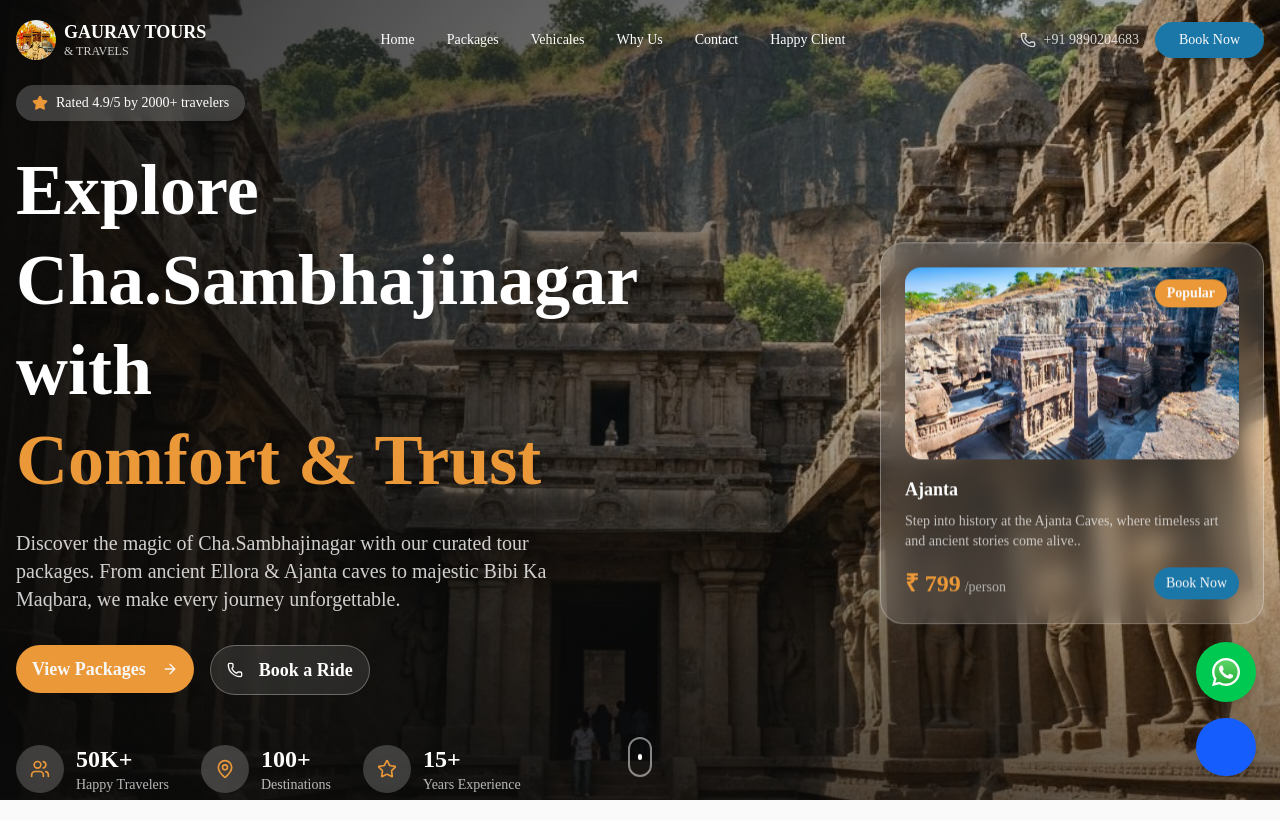
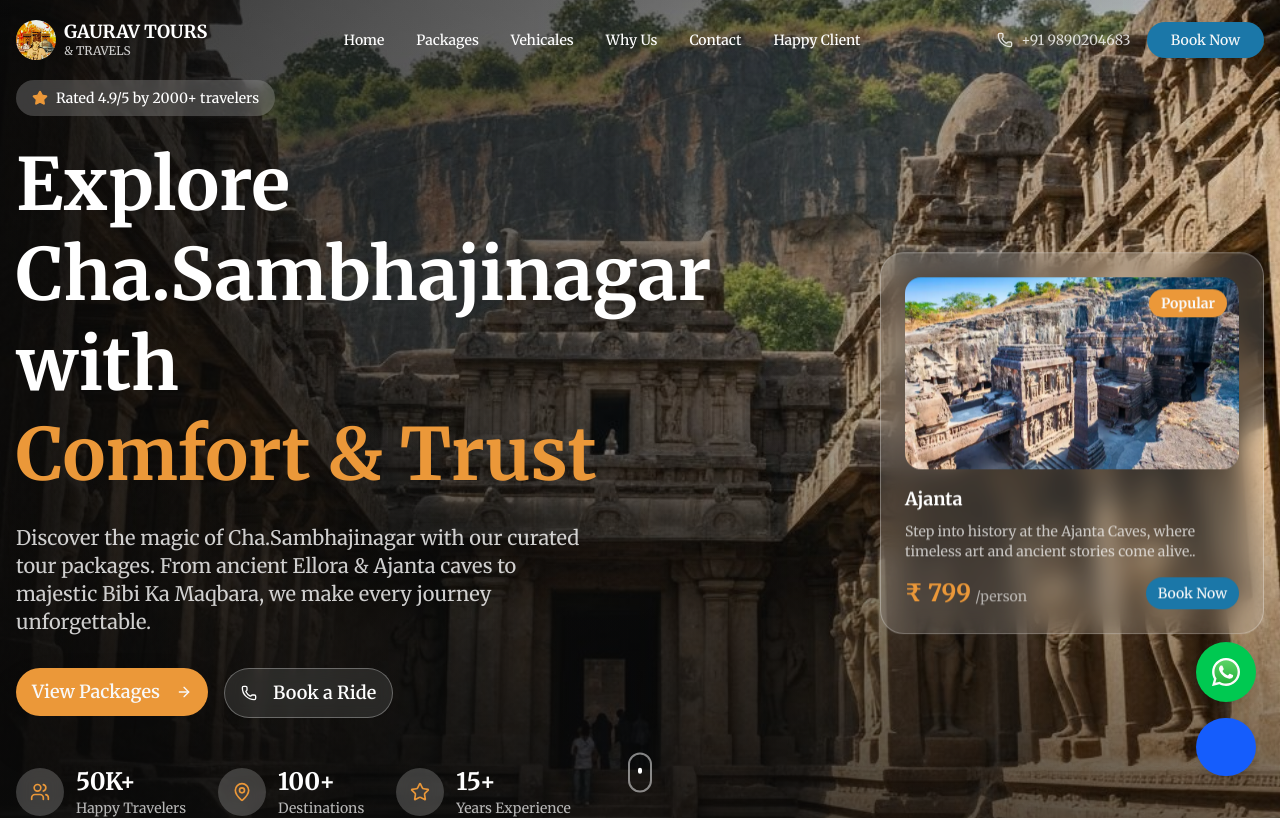
Before and after one commit to AMIT-MAKASARE/Gaurav-tours-travels, a React (Vite) app in the folder frontend/: page / in a window 1280 px wide. Shown: the top 820 px of the page. Built offline with nearby package versions, Linux system fonts and the light colour scheme; some icons are missing.

Commit message:
load the marriweather font

```diff
--- a/frontend/index.html
+++ b/frontend/index.html
@@ -3,6 +3,14 @@
   <head>
     <meta charset="UTF-8" />
     <link rel="icon" type="image/svg+xml" href="/vite.svg" />
+
+    <link rel="preconnect" href="https://fonts.googleapis.com">
+<link rel="preconnect" href="https://fonts.gstatic.com" crossorigin>
+<link
+  href="https://fonts.googleapis.com/css2?family=Merriweather:ital,opsz,wght@0,18..144,300..900;1,18..144,300..900&display=swap"
+  rel="stylesheet">
+
+
 
     <!-- Google verification -->
     <meta name="google-site-verification" content="google5b4045535c4e32e5" />
--- a/frontend/src/index.css
+++ b/frontend/src/index.css
@@ -75,8 +75,8 @@
 }
 
 @theme inline {
-  --font-sans: 'Geist', 'Geist Fallback';
-  --font-mono: 'Geist Mono', 'Geist Mono Fallback';
+   --font-sans: 'Merriweather', system-ui, -apple-system, BlinkMacSystemFont, sans-serif;
+  --font-mono: 'Merriweather', monospace;
   --color-background: var(--background);
   --color-foreground: var(--foreground);
   --color-card: var(--card);
@@ -126,7 +126,17 @@
   * {
     @apply border-border outline-ring/50;
   }
+ @layer base {
   body {
     @apply bg-background text-foreground;
+    font-family: var(--font-sans);
   }
 }
+@font-face {
+  font-family: "Geist";
+  src: url("/fonts/Geist-Regular.woff2") format("woff2");
+  font-weight: 400;
+  font-display: swap;
+}
+
+}
```
